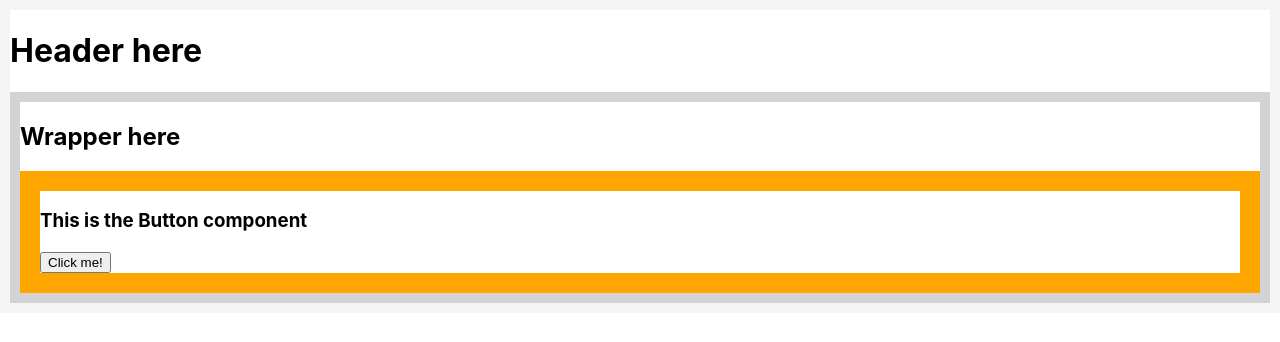
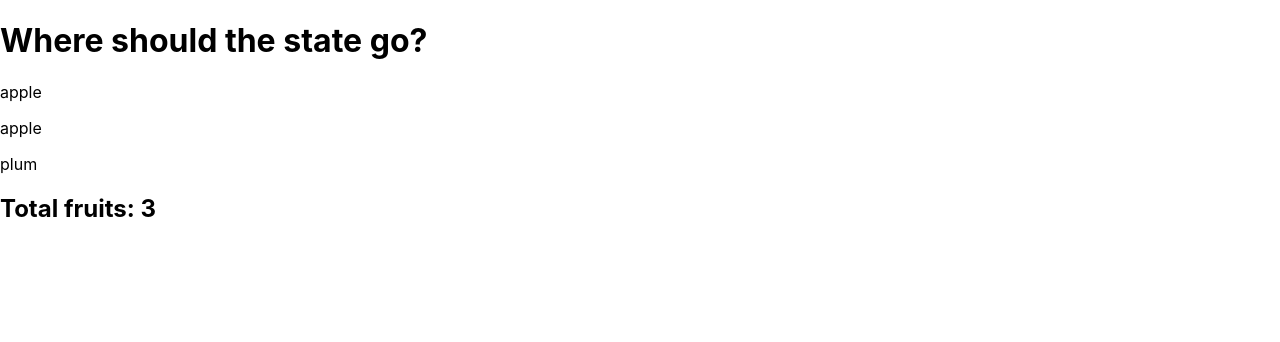
Before and after one commit to malithw1987465/firstapp, a React (Create React App) app in the folder firstapp/: page / in a window 1280 px wide. Shown: the top 342 px of the page. Built offline with nearby package versions, Linux system fonts and the light colour scheme.

Commit message:
Mnaging the state in react

```diff
--- a/firstapp/src/App.js
+++ b/firstapp/src/App.js
@@ -1,55 +1,21 @@
+import React from "react";
+import Fruits from "./Fruits";
+import FruitsCounter from "./FruitsCounter";
 
-function Main(props) {
-  return <Header msg={props.msg} />;
-};
+function App() {
+  const [fruits] = React.useState([
+      {fruitName: 'apple', id: 1},
+      {fruitName: 'apple', id: 2},
+      {fruitName: 'plum', id: 3},
+  ]);
 
-function Header(props) {
   return (
-    <div style={{ border: "10px solid whitesmoke" }}>
-      <h1>Header here</h1>
-      <Wrapper msg={props.msg} />
+    <div className="App">
+      <h1>Where should the state go?</h1>
+      <Fruits fruits={fruits} />
+      <FruitsCounter fruits={fruits} />
     </div>
   );
-};
-
-function Wrapper(props) {
-  return (
-    <div style={{ border: "10px solid lightgray" }}>
-      <h2>Wrapper here</h2>
-      <Button msg={props.msg} />
-    </div>
-  );
-};
-
-function Button(props) {
-  return (
-    <div style={{ border: "20px solid orange" }}>
-      <h3>This is the Button component</h3>
-      <button onClick={() => alert(props.msg)}>Click me!</button>
-    </div>
-  );
-};
-
-function App() {
-  return (
-    <Main
-      msg="I passed through the Header and the Wrapper and I reached the Button component"
-    />
-  );
-};
+}
 
 export default App;
-
-// This app is simple enough that you should be able to understand it on your own. Let’s address the main points to highlight what is happening in the code above.
-
-// The top-most component of this app is the App component. The App component returns the Main component. The Main component accepts a single attribute, named msg, as in “message”.
-
-// At the very top of the app, the Main function declares how the Main component should behave. The Main component is responsible for rendering the Header component. Note that when the Header component is rendered from inside Main, it also receives the msg prop.
-
-// The Header component’s function declaration renders an h1 that reads “Header here”, then another component named Wrapper. Note that the naming here is irrelevant – the components Header and Wrapper are named to make it a bit more like it might appear in a real app – but ultimately, the focus is on having multiple components, rather than describing specific component names properly.
-
-// So, the Header component’s function declaration has a return statement, which renders the Wrapper component with the msg prop passed to it.
-
-// In the Wrapper component’s function declaration, there’s an h2 that reads “Wrapper here”, in addition to the rendering of the Button component, which also receives the msg attribute.
-
-// Finally, the Button component’s function declaration is coded to receive the props object, then inside of the wrapping div, show an h3. The h3 reads “This is the Button component”, and then, under that, there’s a button element with an onClick event-handling attribute. This is passed to an arrow function which should alert the string that comes from the props.msg prop.
--- /dev/null
+++ b/firstapp/src/Fruits.js
@@ -0,0 +1,9 @@
+function Fruits(props) {
+    return (
+        <div>
+            {props.fruits.map(f => <p key={f.id}>{f.fruitName}</p>)}
+        </div>
+    )
+}
+
+export default Fruits
--- /dev/null
+++ b/firstapp/src/FruitsCounter.js
@@ -0,0 +1,7 @@
+function FruitsCounter(props) {
+    return (
+        <h2>Total fruits: {props.fruits.length}</h2>
+    )
+}
+
+export default FruitsCounter;
```
